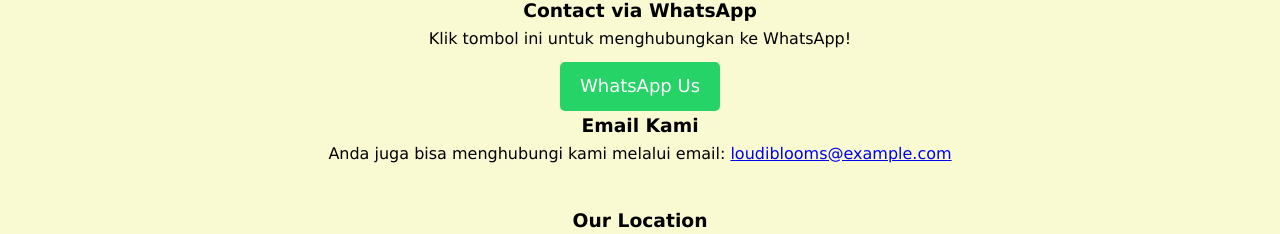
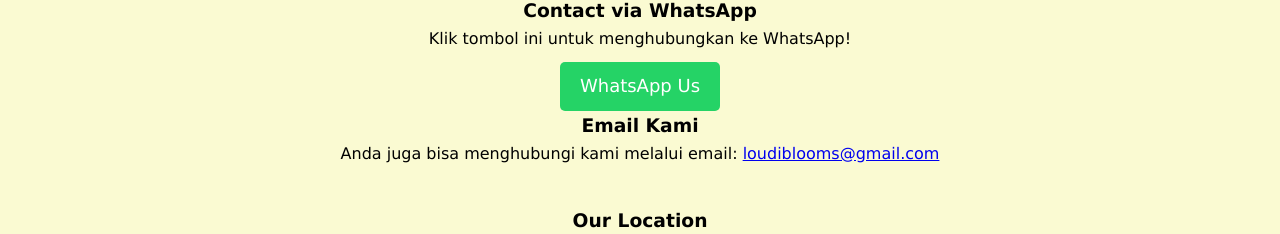
Before and after one commit to fatidaprilian/Loudi-Blooms, a plain HTML site: page index.html in a window 1280 px wide. Shown: the part 1891-2125 px from the top of the page. Drawn offline with Linux system fonts and the light colour scheme.

Commit message:
Update index.html

```diff
--- a/index.html
+++ b/index.html
@@ -271,7 +271,7 @@
         <p>Klik tombol ini untuk menghubungkan ke WhatsApp!</p>
         <a href="https://wa.me/6285283355848" target="_blank" class="whatsapp-button">WhatsApp Us</a>
         <h3>Email Kami</h3>
-        <p>Anda juga bisa menghubungi kami melalui email: <a href="mailto:loudiblooms@example.com">loudiblooms@example.com</a></p>
+        <p>Anda juga bisa menghubungi kami melalui email: <a href="mailto:loudiblooms@gmail.com">loudiblooms@gmail.com</a></p>
     </div>
 
     <!-- Bagian Lokasi -->
```
